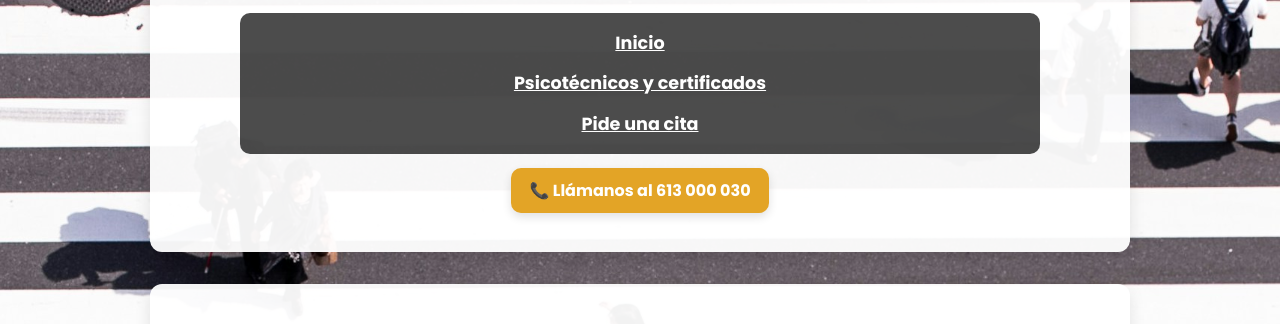
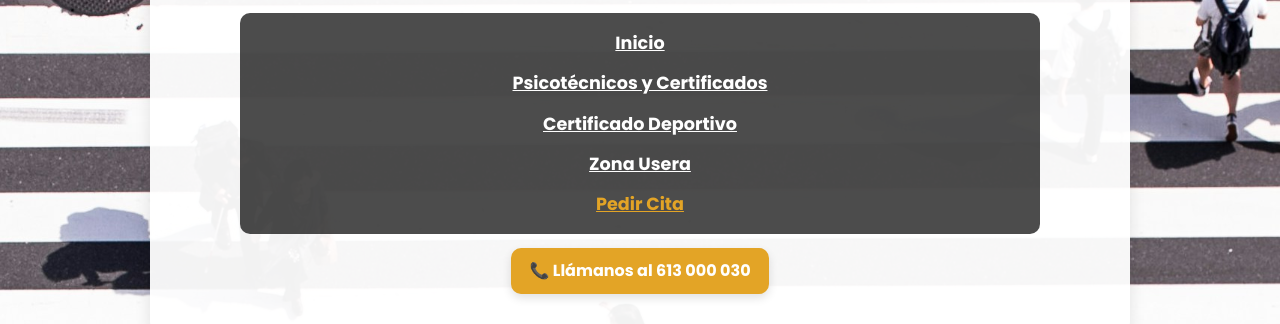
Before and after one commit to maxraf80/psicotecnicos-sanfermin, a plain HTML site: page index.html in a window 1280 px wide. Shown: the part 267-591 px from the top of the page. Drawn offline with Linux system fonts and the light colour scheme; files whose address does not match are found by name.

Commit message:
index con Menus

```diff
--- a/index.html
+++ b/index.html
@@ -87,13 +87,16 @@
       <h1>Centro Psicotécnico en San Fermín</h1>
       <p class="texto-encabezado">Especialistas en reconocimientos médicos oficiales para seguridad privada, armas, náutica y animales peligrosos (PPP).</p>
 
-      <nav class="menu">
+      <nav class="menu" aria-label="Menú principal">
         <ul>
           <li><a href="index.html" style="font-weight:bold; text-decoration:underline;">Inicio</a></li>
-          <li><a href="certificados-medicos-oficiales-psicotecnicos.html">Psicotécnicos y certificados</a></li>
-          <li><a href="citas.html">Pide una cita</a></li>
+          <li><a href="certificados-medicos-oficiales-psicotecnicos.html">Psicotécnicos y Certificados</a></li>
+          <li><a href="certificado-medico-deportivo-madrid.html">Certificado Deportivo</a></li>
+          <li><a href="psicotecnico-usera.html">Zona Usera</a></li>
+          <li><a href="pedir-cita-psicotecnico-madrid.html" style="color: #e3a426;">Pedir Cita</a></li>
         </ul>
       </nav>
+
       <a href="tel:613000030" class="boton-llamar">📞 Llámanos al 613 000 030</a>
     </div>
   </header>
@@ -126,7 +129,7 @@
   <footer id="contact" class="fila">
     <div class="contacto">
       <h3>Contacta con nosotros</h3>
-      <p>Solicita tu <a href="citas.html" style="font-weight:bold; text-decoration: underline;">cita previa</a> o visítanos directamente (atendemos por orden de llegada).</p>
+      <p>Solicita tu <a href="pedir-cita-psicotecnico-madrid.html" style="font-weight:bold; text-decoration: underline;">cita previa</a> o visítanos directamente (atendemos por orden de llegada).</p>
       <p>Teléfono: <a href="tel:+34613000030">+34 613 000 030</a></p>
       <p><a href="https://maps.google.com/?q=Calle+de+la+Mezquita+5,+28041,+Madrid" target="_blank" rel="noopener noreferrer">📍 Dirección: Calle de la Mezquita 5, 28041, Madrid (Zona San Fermín / Usera)</a></p>
     </div>
```
